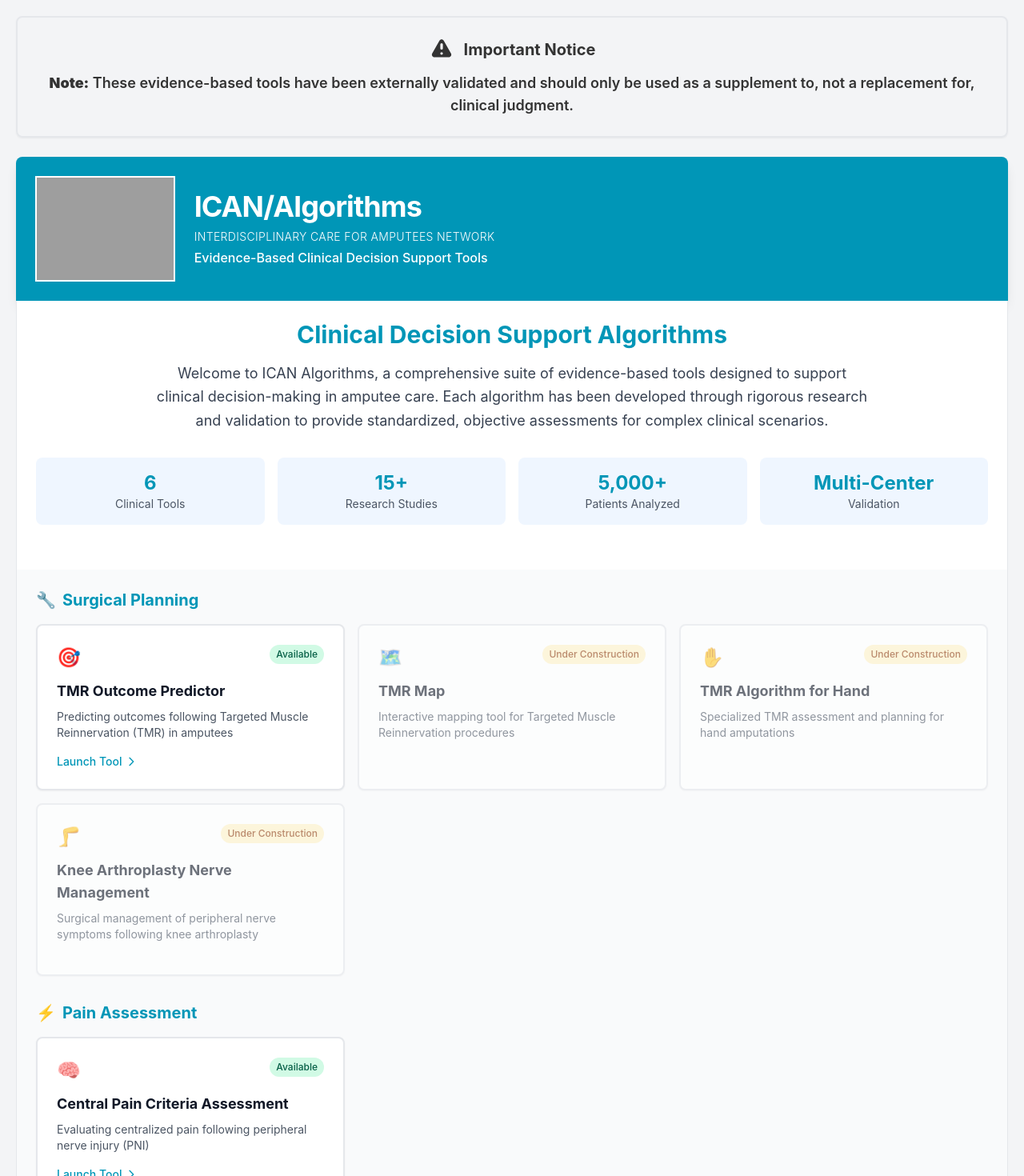
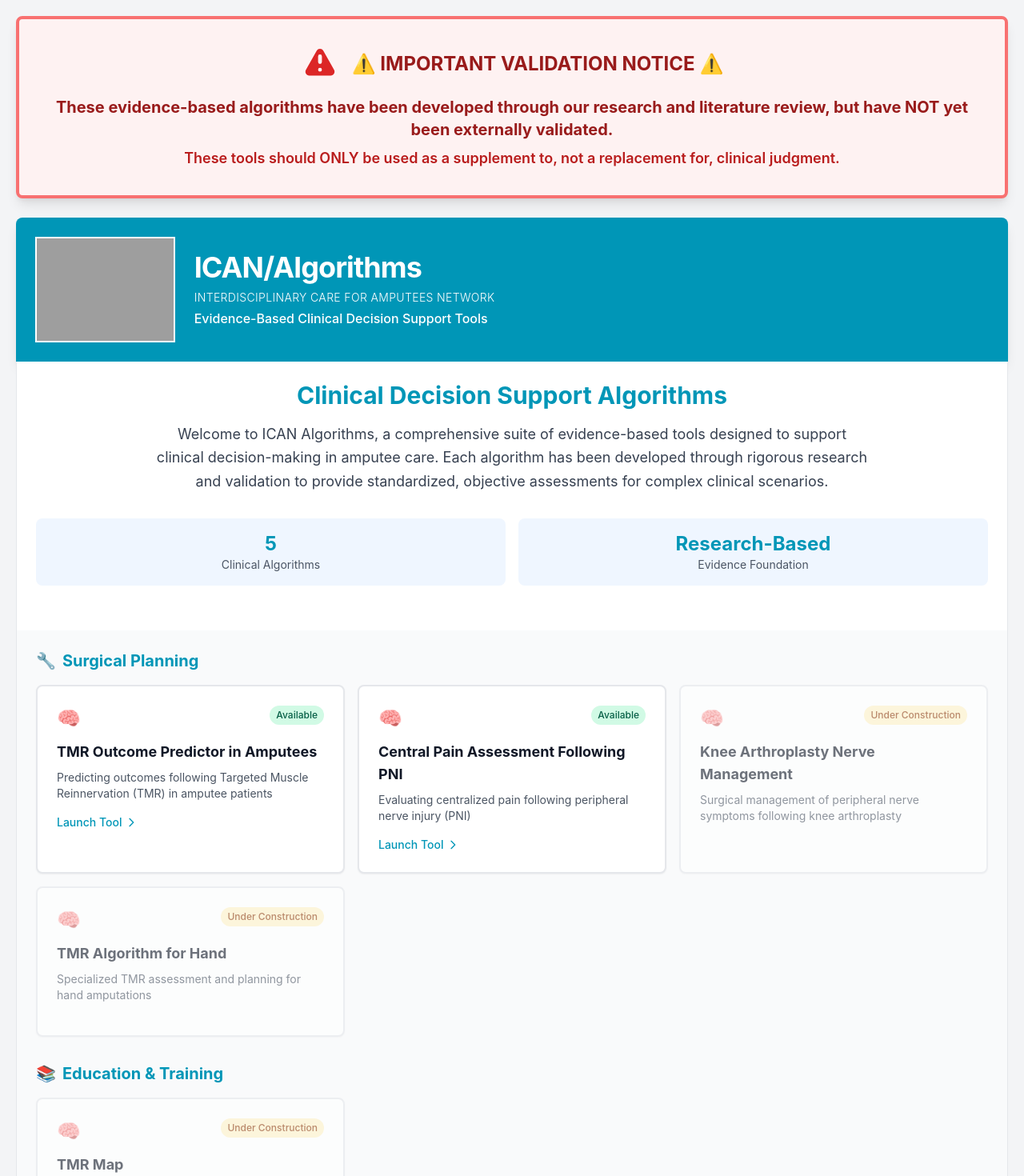
Before and after one commit to fvraasveld/ICAN-Algorithms, a React (Create React App) app: page / in a window 1280 px wide. Shown: the top 1470 px of the page at 80% size. Built offline with nearby package versions, Linux system fonts and the light colour scheme; grey boxes are pictures that could not be loaded.

Commit message:
Update App.tsx

```diff
--- a/src/App.tsx
+++ b/src/App.tsx
@@ -4,31 +4,31 @@
 const ICANAlgorithmsLanding = () => {
   const [selectedTool, setSelectedTool] = useState<string | null>(null);
 
-  // Tool data - REAL ICAN tools
+  // Tool data - REAL ICAN tools with correct categories
   const tools = [
     {
       id: 'tmr-predictor',
-      title: 'TMR Outcome Predictor',
-      description: 'Predicting outcomes following Targeted Muscle Reinnervation (TMR) in amputees',
+      title: 'TMR Outcome Predictor in Amputees',
+      description: 'Predicting outcomes following Targeted Muscle Reinnervation (TMR) in amputee patients',
       category: 'Surgical Planning',
-      status: 'Available',
-      icon: '🎯'
-    },
-    {
-      id: 'central-pain',
-      title: 'Central Pain Criteria Assessment',
-      description: 'Evaluating centralized pain following peripheral nerve injury (PNI)',
-      category: 'Pain Assessment',
       status: 'Available',
       icon: '🧠'
     },
     {
-      id: 'tmr-map',
-      title: 'TMR Map',
-      description: 'Interactive mapping tool for Targeted Muscle Reinnervation procedures',
+      id: 'central-pain',
+      title: 'Central Pain Assessment Following PNI',
+      description: 'Evaluating centralized pain following peripheral nerve injury (PNI)',
+      category: 'Surgical Planning',
+      status: 'Available',
+      icon: '🧠'
+    },
+    {
+      id: 'knee-arthroplasty',
+      title: 'Knee Arthroplasty Nerve Management',
+      description: 'Surgical management of peripheral nerve symptoms following knee arthroplasty',
       category: 'Surgical Planning',
       status: 'Under Construction',
-      icon: '🗺️'
+      icon: '🧠'
     },
     {
       id: 'tmr-hand',
@@ -36,23 +36,15 @@
       description: 'Specialized TMR assessment and planning for hand amputations',
       category: 'Surgical Planning',
       status: 'Under Construction',
-      icon: '✋'
+      icon: '🧠'
     },
     {
-      id: 'treatment-algorithm',
-      title: 'Treatment Algorithm',
-      description: 'Comprehensive treatment planning for peripheral nerve conditions',
-      category: 'Treatment Planning',
+      id: 'tmr-map',
+      title: 'TMR Map',
+      description: 'Interactive educational mapping tool for Targeted Muscle Reinnervation procedures',
+      category: 'Education & Training',
       status: 'Under Construction',
-      icon: '📋'
-    },
-    {
-      id: 'knee-arthroplasty',
-      title: 'Knee Arthroplasty Nerve Management',
-      description: 'Surgical management of peripheral nerve symptoms following knee arthroplasty',
-      category: 'Surgical Planning',
-      status: 'Under Construction',
-      icon: '🦵'
+      icon: '🧠'
     }
   ];
 
@@ -97,16 +89,20 @@
 
   return (
     <div className="w-full max-w-7xl mx-auto">
-      {/* Big Warning Banner */}
-      <div className="bg-amber-50 border-2 border-amber-200 p-6 mb-6 text-center rounded-lg shadow-sm">
-        <div className="flex items-center justify-center mb-3">
-          <svg className="w-8 h-8 text-amber-600 mr-3" fill="currentColor" viewBox="0 0 20 20">
+      {/* BIG RED WARNING BANNER */}
+      <div className="bg-red-50 border-4 border-red-400 p-8 mb-6 text-center rounded-lg shadow-lg">
+        <div className="flex items-center justify-center mb-4">
+          <svg className="w-12 h-12 text-red-600 mr-4" fill="currentColor" viewBox="0 0 20 20">
             <path fillRule="evenodd" d="M8.257 3.099c.765-1.36 2.722-1.36 3.486 0l5.58 9.92c.75 1.334-.213 2.98-1.742 2.98H4.42c-1.53 0-2.493-1.646-1.743-2.98l5.58-9.92zM11 13a1 1 0 11-2 0 1 1 0 012 0zm-1-8a1 1 0 00-1 1v3a1 1 0 002 0V6a1 1 0 00-1-1z" clipRule="evenodd" />
           </svg>
-          <span className="text-xl font-bold text-amber-800">Important Notice</span>
+          <span className="text-2xl font-bold text-red-800">⚠️ IMPORTANT VALIDATION NOTICE ⚠️</span>
         </div>
-        <p className="text-lg font-semibold text-amber-800">
-          <strong>Note:</strong> These evidence-based tools have been externally validated and should only be used as a supplement to, not a replacement for, clinical judgment.
+        <p className="text-xl font-bold text-red-800 mb-2">
+          These evidence-based algorithms have been developed through our research and literature review,
+          but have NOT yet been externally validated.
+        </p>
+        <p className="text-lg font-semibold text-red-700">
+          These tools should ONLY be used as a supplement to, not a replacement for, clinical judgment.
         </p>
       </div>
 
@@ -150,23 +146,15 @@
           </p>
         </div>
 
-        {/* Statistics */}
-        <div className="grid grid-cols-1 md:grid-cols-4 gap-4 mb-8">
+        {/* Statistics - REMOVED fake numbers */}
+        <div className="grid grid-cols-1 md:grid-cols-2 gap-4 mb-8">
           <div className="text-center p-4 bg-blue-50 rounded-lg">
-            <div className="text-2xl font-bold text-[#0096B7]">6</div>
-            <div className="text-sm text-gray-600">Clinical Tools</div>
+            <div className="text-2xl font-bold text-[#0096B7]">5</div>
+            <div className="text-sm text-gray-600">Clinical Algorithms</div>
           </div>
           <div className="text-center p-4 bg-blue-50 rounded-lg">
-            <div className="text-2xl font-bold text-[#0096B7]">15+</div>
-            <div className="text-sm text-gray-600">Research Studies</div>
-          </div>
-          <div className="text-center p-4 bg-blue-50 rounded-lg">
-            <div className="text-2xl font-bold text-[#0096B7]">5,000+</div>
-            <div className="text-sm text-gray-600">Patients Analyzed</div>
-          </div>
-          <div className="text-center p-4 bg-blue-50 rounded-lg">
-            <div className="text-2xl font-bold text-[#0096B7]">Multi-Center</div>
-            <div className="text-sm text-gray-600">Validation</div>
+            <div className="text-2xl font-bold text-[#0096B7]">Research-Based</div>
+            <div className="text-sm text-gray-600">Evidence Foundation</div>
           </div>
         </div>
       </div>
@@ -178,8 +166,7 @@
             <h3 className="text-xl font-bold text-[#0096B7] mb-4 flex items-center">
               <span className="mr-2">
                 {category === 'Surgical Planning' ? '🔧' :
-                 category === 'Pain Assessment' ? '⚡' :
-                 category === 'Treatment Planning' ? '📋' : '🏥'}
+                 category === 'Education & Training' ? '📚' : '🏥'}
               </span>
               {category}
             </h3>
```
